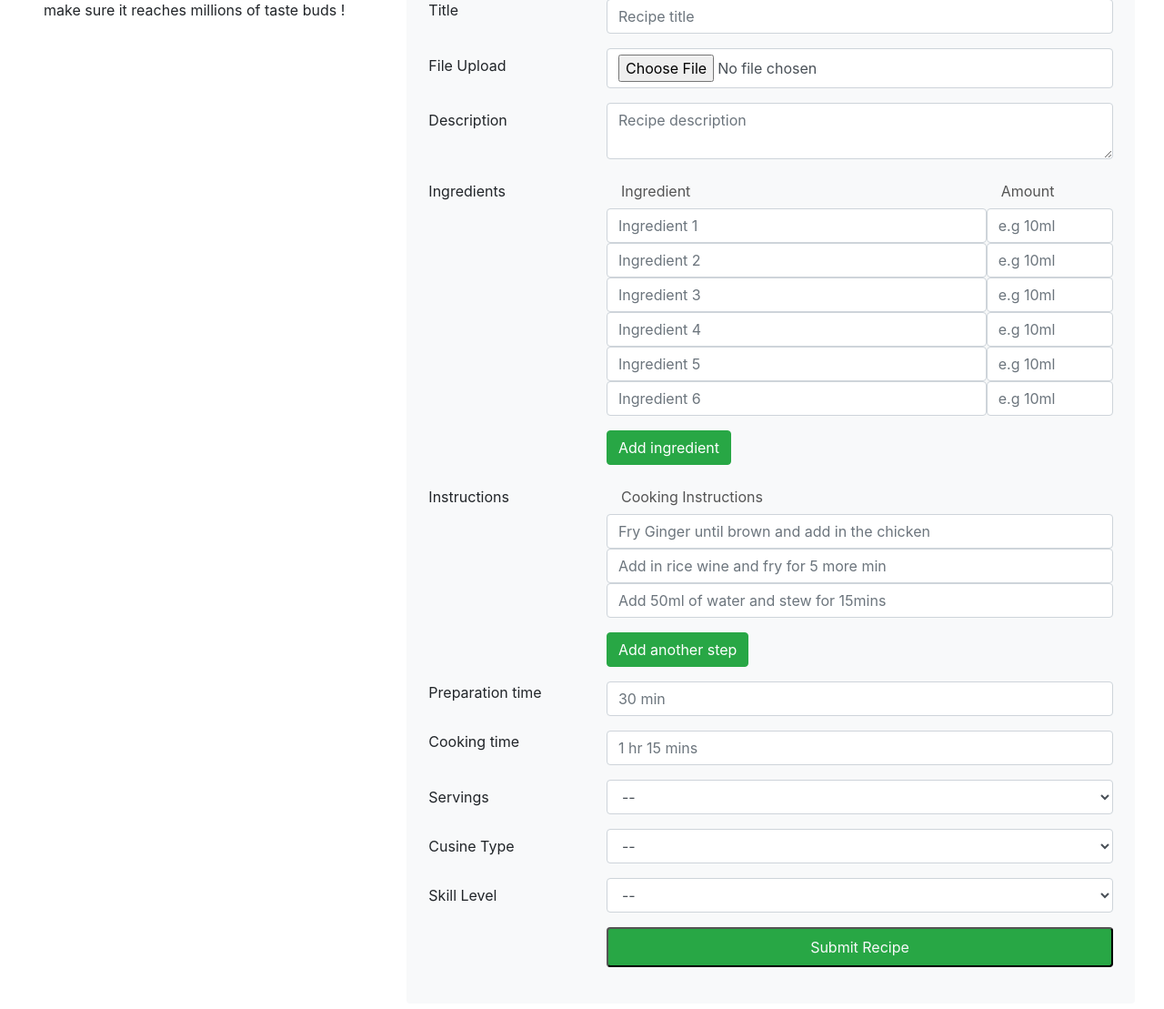
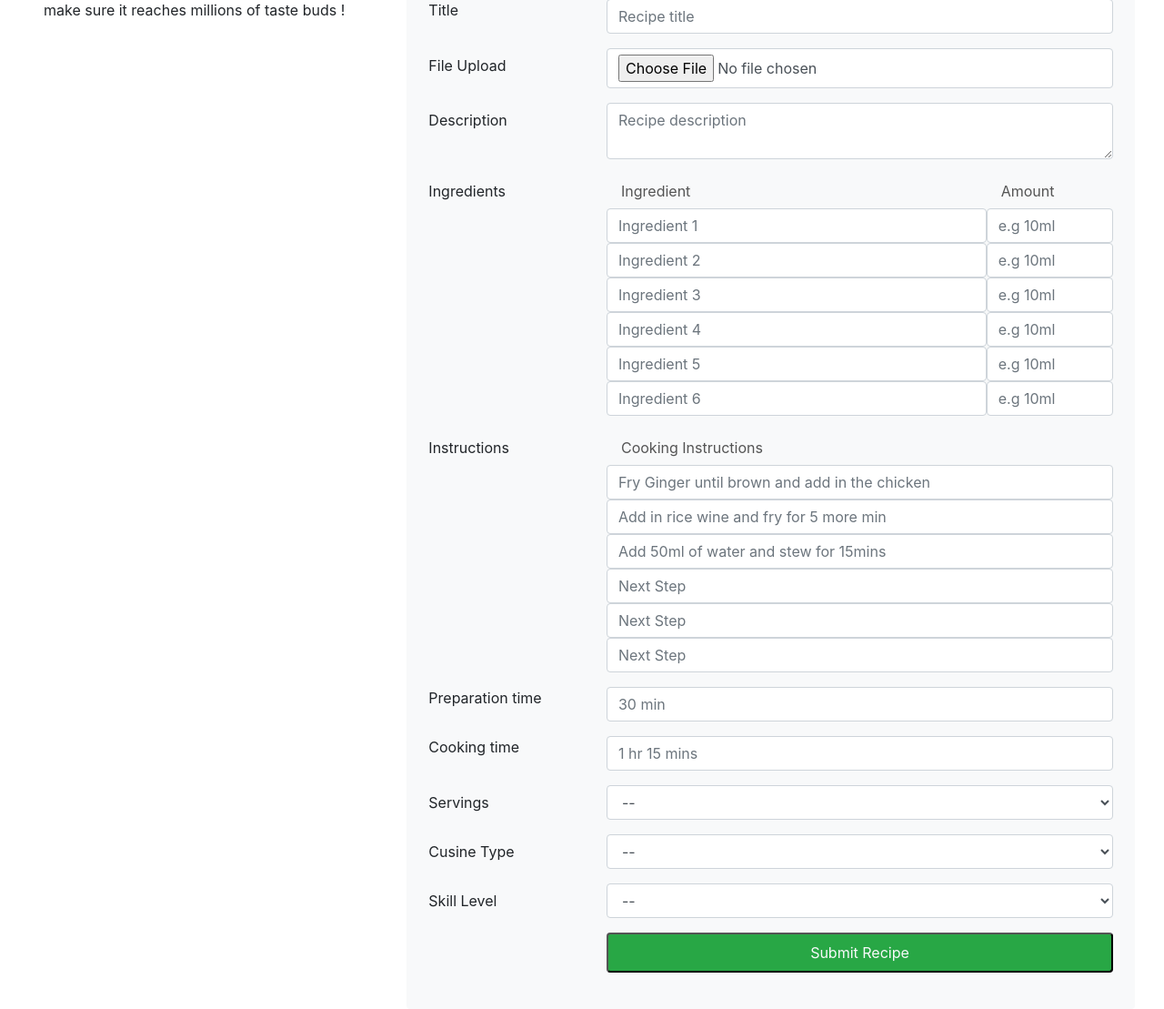
Before and after one commit to projectchen88/thirdproject, a Flask app: page /new_recipe in a window 1280 px wide. Shown: the part 288-1397 px from the top of the page at 91% size. Before the commit the page ends 1351 px from the top, so only its background shows below. Run offline with Flask 2, Linux system fonts and the light colour scheme; some libraries are stand-ins or nearby versions.

Commit message:
Updated index.html, edit and submit new recipe htmls

```diff
--- a/templates/new_recipe.html
+++ b/templates/new_recipe.html
@@ -3,6 +3,7 @@
     <div class='d-flex justify-content-between pt-md-5 pt-2 px-3'>
         <p class='w-100 text-dark '>
             <i>
+                <!--Link back to home page-->
                 <a class="text-decoration-none text-success" href="{{ url_for('index') }}">Home</a> > Submit new recipe
             </i>
         </p>
@@ -50,35 +51,16 @@
                             <input readonly type='text' disabled class="pl-3 w-25 form-control-plaintext" value='Amount' />
                             <input type='text' class="w-75 form-control" id="dish_ingredient1" name='dish_ingredient1' placeholder='Ingredient 1' />
                             <input type='text' class="w-25 form-control" id="dish_ingredient1_portion" name='dish_ingredient1_portion' placeholder='e.g 10ml' />
-
                             <input type='text' class="w-75 form-control" id="dish_ingredient2" name='dish_ingredient2' placeholder='Ingredient 2' />
                             <input type='text' class="w-25 form-control" id="dish_ingredient2_portion" name='dish_ingredient2_portion' placeholder='e.g 10ml' />
-
                             <input type='text' class="w-75 form-control" id="dish_ingredient3" name='dish_ingredient3' placeholder='Ingredient 3' />
                             <input type='text' class="w-25 form-control" id="dish_ingredient3_portion" name='dish_ingredient3_portion' placeholder='e.g 10ml' />
-                            <!--Hidden Entry boxes-->
                             <input type='text' class="w-75 form-control " id="dish_ingredient4" name='dish_ingredient4' placeholder='Ingredient 4' />
                             <input type='text' class="w-25 form-control " id="dish_ingredient4_portion" name='dish_ingredient4_portion' placeholder='e.g 10ml' />
-
                             <input type='text' class="w-75 form-control " id="dish_ingredient5" name='dish_ingredient5' placeholder='Ingredient 5' />
                             <input type='text' class="w-25 form-control " id="dish_ingredient5_portion" name='dish_ingredient5_portion' placeholder='e.g 10ml' />
-
                             <input type='text' class="w-75 form-control " id="dish_ingredient6" name='dish_ingredient6' placeholder='Ingredient 6' />
                             <input type='text' class="w-25 form-control " id="dish_ingredient6_portion" name='dish_ingredient6_portion' placeholder='e.g 10ml' />
-
-                            <input type='text' class="w-75 form-control d-none" id="dish_ingredient7" name='dish_ingredient7' placeholder='Ingredient 7' />
-                            <input type='text' class="w-25 form-control d-none" id="dish_ingredient7_portion" name='dish_ingredient7_portion' placeholder='e.g 10ml' />
-
-                            <input type='text' class="w-75 form-control d-none" id="dish_ingredient8" name='dish_ingredient8' placeholder='Ingredient 8' />
-                            <input type='text' class="w-25 form-control d-none" id="dish_ingredient8_portion" name='dish_ingredient8_portion' placeholder='e.g 10ml' />
-
-                            <input type='text' class="w-75 form-control d-none" id="dish_ingredient9" name='dish_ingredient9' placeholder='Ingredient 9' />
-                            <input type='text' class="w-25 form-control d-none" id="dish_ingredient9_portion" name='dish_ingredient9_portion' placeholder='e.g 10ml' />
-
-                            <input type='text' class="w-75 form-control d-none" id="dish_ingredient10" name='dish_ingredient10' placeholder='Ingredient 10' />
-                            <input type='text' class="w-25 form-control d-none" id="dish_ingredient10_portion" name='dish_ingredient10_portion' placeholder='e.g 10ml' />
-
-                            <div class='mt-3 btn btn-success'>Add ingredient</div>
                         </div>
                     </div>
 
@@ -87,20 +69,12 @@
                         <label class="col-sm-3 col-form-label">Instructions</label>
                         <div class=" col-sm-9">
                             <input readonly type='text' disabled class="pl-3 form-control-plaintext" value='Cooking Instructions' />
-
                             <input type='text' class="form-control" id="dish_instruction1" name='dish_instruction1' placeholder='Fry Ginger until brown and add in the chicken' />
                             <input type='text' class="form-control" id="dish_instruction2" name='dish_instruction2' placeholder='Add in rice wine and fry for 5 more min' />
                             <input type='text' class="form-control" id="dish_instruction3" name='dish_instruction3' placeholder='Add 50ml of water and stew for 15mins' />
-
-                            <input type='text' class="form-control d-none" id="dish_instruction4" name='dish_instruction4' placeholder='Next Step' />
-                            <input type='text' class="form-control d-none" id="dish_instruction5" name='dish_instruction5' placeholder='Next Step' />
-                            <input type='text' class="form-control d-none" id="dish_instruction6" name='dish_instruction6' placeholder='Next Step' />
-                            <input type='text' class="form-control d-none" id="dish_instruction7" name='dish_instruction7' placeholder='Next Step' />
-                            <input type='text' class="form-control d-none" id="dish_instruction8" name='dish_instruction8' placeholder='Next Step' />
-                            <input type='text' class="form-control d-none" id="dish_instruction9" name='dish_instruction9' placeholder='Next Step' />
-                            <input type='text' class="form-control d-none" id="dish_instruction10" name='dish_instruction10' placeholder='Next Step' />
-
-                            <div class='mt-3 btn btn-success'>Add another step</div>
+                            <input type='text' class="form-control" id="dish_instruction4" name='dish_instruction4' placeholder='Next Step' />
+                            <input type='text' class="form-control" id="dish_instruction5" name='dish_instruction5' placeholder='Next Step' />
+                            <input type='text' class="form-control" id="dish_instruction6" name='dish_instruction6' placeholder='Next Step' />
                         </div>
                     </div>
                     <!--Preparation time estimate-->
```
Also changed, not shown: templates/edit_recipe.html (+11 -27 lines), templates/index.html (+4 -3 lines), templates/recipe.html (+22 -10 lines).
